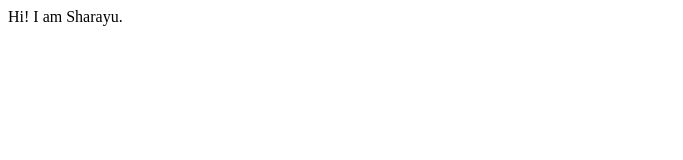
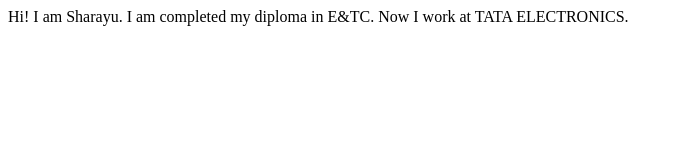
Before and after one commit to Sharu2003-27/Sharayu.protfolio, a plain HTML site: page index.html in a window 1280 px wide. Shown: the whole page, without its empty margins (0-683 px from the left). Drawn offline with Linux system fonts and the light colour scheme.

Commit message:
Update index.html

```diff
--- a/index.html
+++ b/index.html
@@ -8,5 +8,7 @@
 </head>
 <body>
     Hi! I am Sharayu.
+        I am completed my diploma in E&TC.
+        Now I work at TATA ELECTRONICS.
 </body>
 </html>
```
